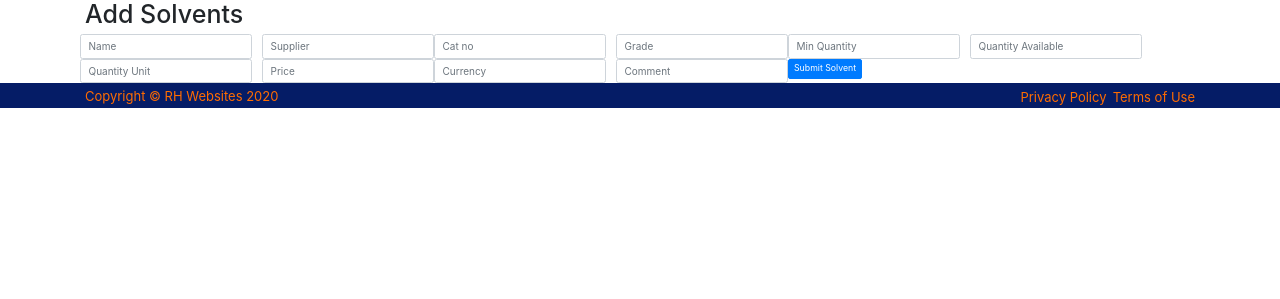
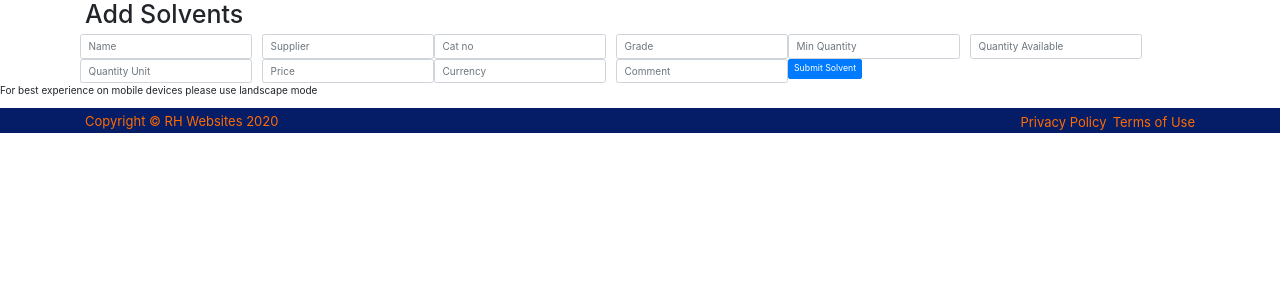
Before and after one commit to Code-Institute-Submissions/inventory-manager-mp3, a Flask app: page /addsolvents in a window 1280 px wide. Shown: the part 501-800 px from the top of the page. Run offline with Flask 2, Linux system fonts and the light colour scheme; some libraries are stand-ins or nearby versions; some web fonts are replaced.

Commit message:
Added paragraph at bottom of page

```diff
--- a/templates/base.html
+++ b/templates/base.html
@@ -11,7 +11,7 @@
     <link rel="stylesheet" href="https://cdn.jsdelivr.net/npm/bootstrap@4.5.3/dist/css/bootstrap.min.css" integrity="sha384-TX8t27EcRE3e/ihU7zmQxVncDAy5uIKz4rEkgIXeMed4M0jlfIDPvg6uqKI2xXr2" crossorigin="anonymous">
     <link rel="stylesheet" href="https://cdnjs.cloudflare.com/ajax/libs/font-awesome/5.15.1/css/all.min.css"/>
     <link href="https://fonts.googleapis.com/icon?family=Material+Icons" rel="stylesheet">
-    <script async defer src="https://maps.googleapis.com/maps/api/js?key=AIzaSyD-uT15I_yk6eZacXm56Madx02vqiq0BCY&callback=initMap" type="text/javascript"></script>
+
     <link rel="stylesheet" href="{{url_for('static', filename='css/styles.css')}}" type="text/css"/>
     <title>Inventory Manager</title>
   </head>
@@ -20,7 +20,7 @@
 <!--navbar-->
 
 <div class="banner">
-<nav class="navbar navbar-expand navbar-light bg-light">
+<nav class="navbar navbar-expand fixed-top">
 
   <div class="collapse navbar-collapse" id="navbarSupportedContent">
     <ul class="navbar-nav mr-auto">
@@ -63,9 +63,15 @@
 </div>
 
 <!--Page Content-->
-    <div class="container">
+    <div id="container-area" class="container">
       {% block content %} {% endblock %}
     </div>
+
+<!--Note-->
+
+    <p class="note">For best experience on mobile devices please use landscape mode</p>
+
+
 
 <!-- Footer-->
     <footer class="footer">
@@ -81,7 +87,7 @@
         </div>
     </footer>
 
-
+    <script async src="https://maps.googleapis.com/maps/api/js?key=AIzaSyD-uT15I_yk6eZacXm56Madx02vqiq0BCY&callback=initMap" type="text/javascript"></script>
     <script src="https://code.jquery.com/jquery-3.5.1.slim.min.js" integrity="sha384-DfXdz2htPH0lsSSs5nCTpuj/zy4C+OGpamoFVy38MVBnE+IbbVYUew+OrCXaRkfj" crossorigin="anonymous"></script>
     <script src="https://cdn.jsdelivr.net/npm/bootstrap@4.5.3/dist/js/bootstrap.bundle.min.js" integrity="sha384-ho+j7jyWK8fNQe+A12Hb8AhRq26LrZ/JpcUGGOn+Y7RsweNrtN/tE3MoK7ZeZDyx" crossorigin="anonymous"></script>
     <script src="static/js/scripts.js"></script>
```
